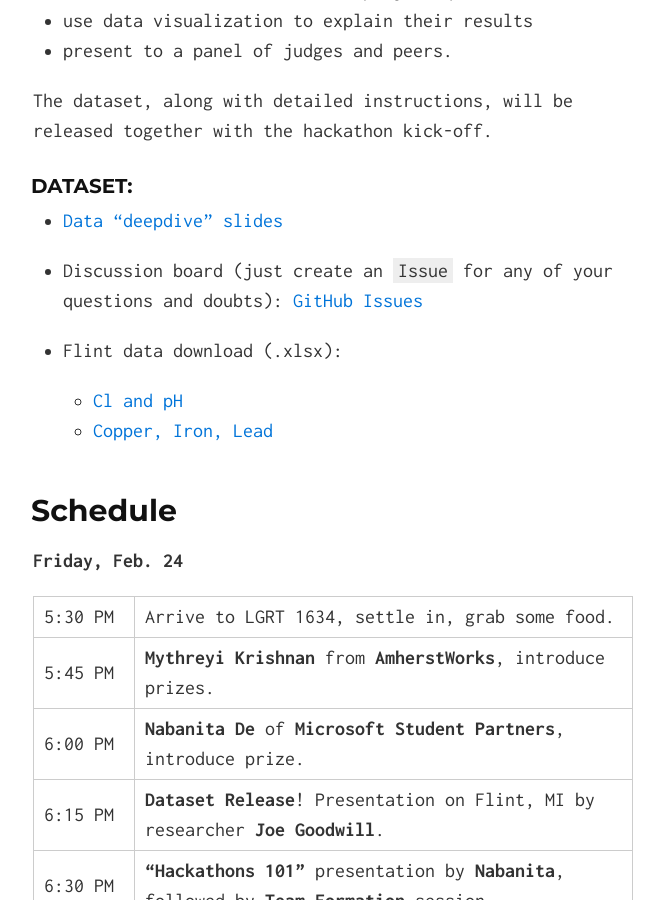
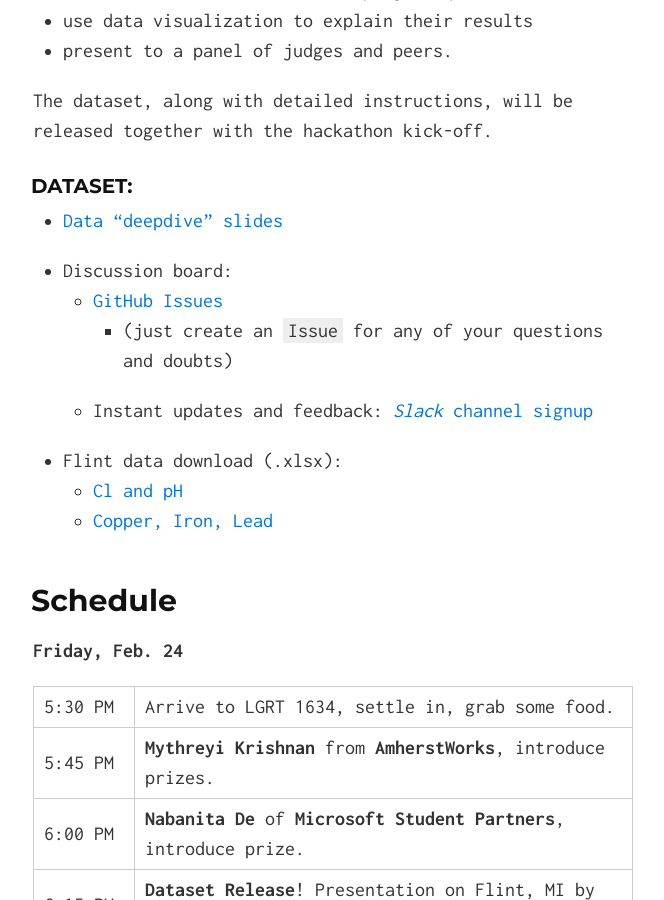
Before and after one commit to gridclub/Hack2O, a Jekyll site: the page built from index.md, in a window 1280 px wide and 900 px high, scrolled down 2135 px. Shown: the whole window, without its empty margins (307-971 px from the left). Built offline with Jekyll 4.4.1, drawn with Linux system fonts in a browser that asks for light colours; nearby versions of some CDN libraries.

Commit message:
slack channel link

```diff
--- a/index.md
+++ b/index.md
@@ -74,7 +74,10 @@ The dataset, along with detailed instructions, will be released together with th
 
 * [Data "deepdive" slides](https://tinyurl.com/z48pvyw)
 
-* Discussion board (just create an `Issue` for any of your questions and doubts): [GitHub Issues](https://github.com/gridclub/Hack2O/issues)
+* Discussion board:
+  + [GitHub Issues](https://github.com/gridclub/Hack2O/issues)
+     + (just create an `Issue` for any of your questions and doubts)
+  + Instant updates and feedback: [*Slack* channel signup](https://grid-umass.slack.com/signup)
 
 * Flint data download (.xlsx):
   + [Cl and pH](http://gridclub.io/Hack2O/assets/dataset/Chlorine_and_pH_for_GRiD.xlsx)
```
